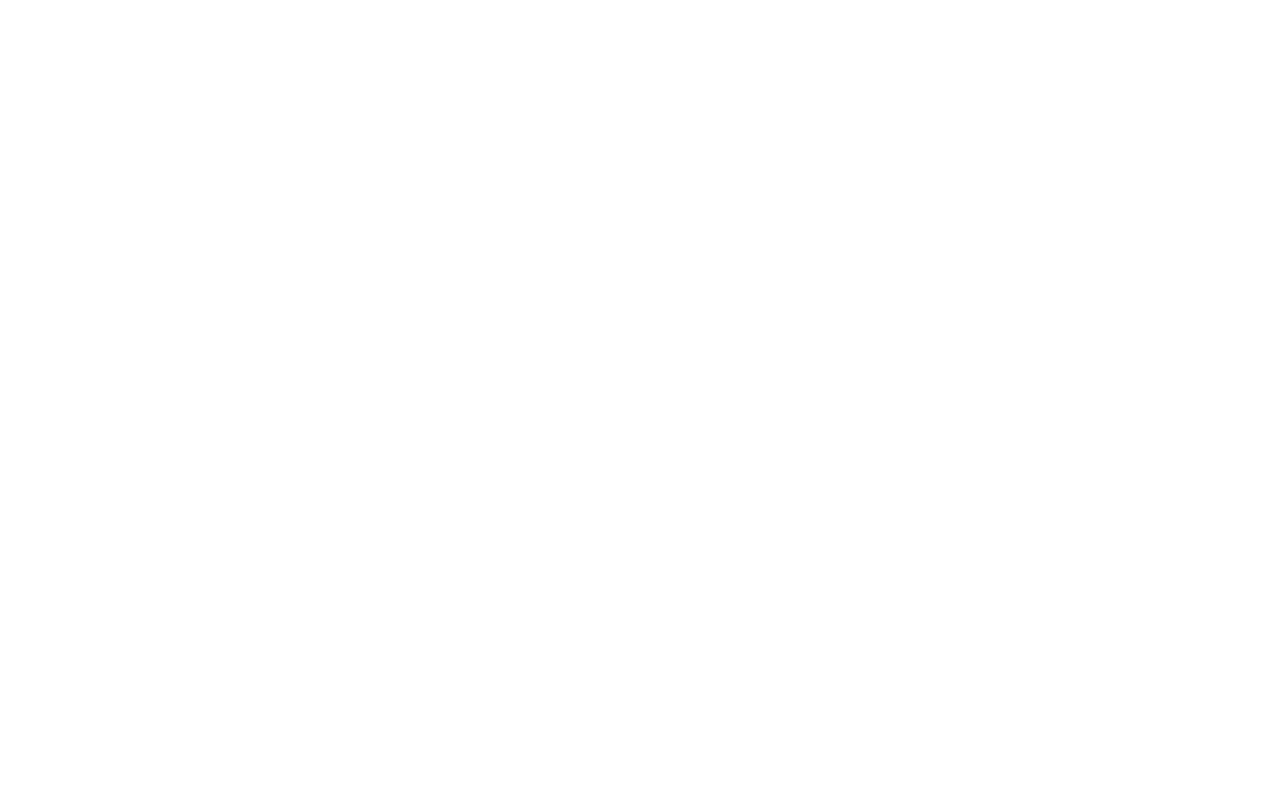
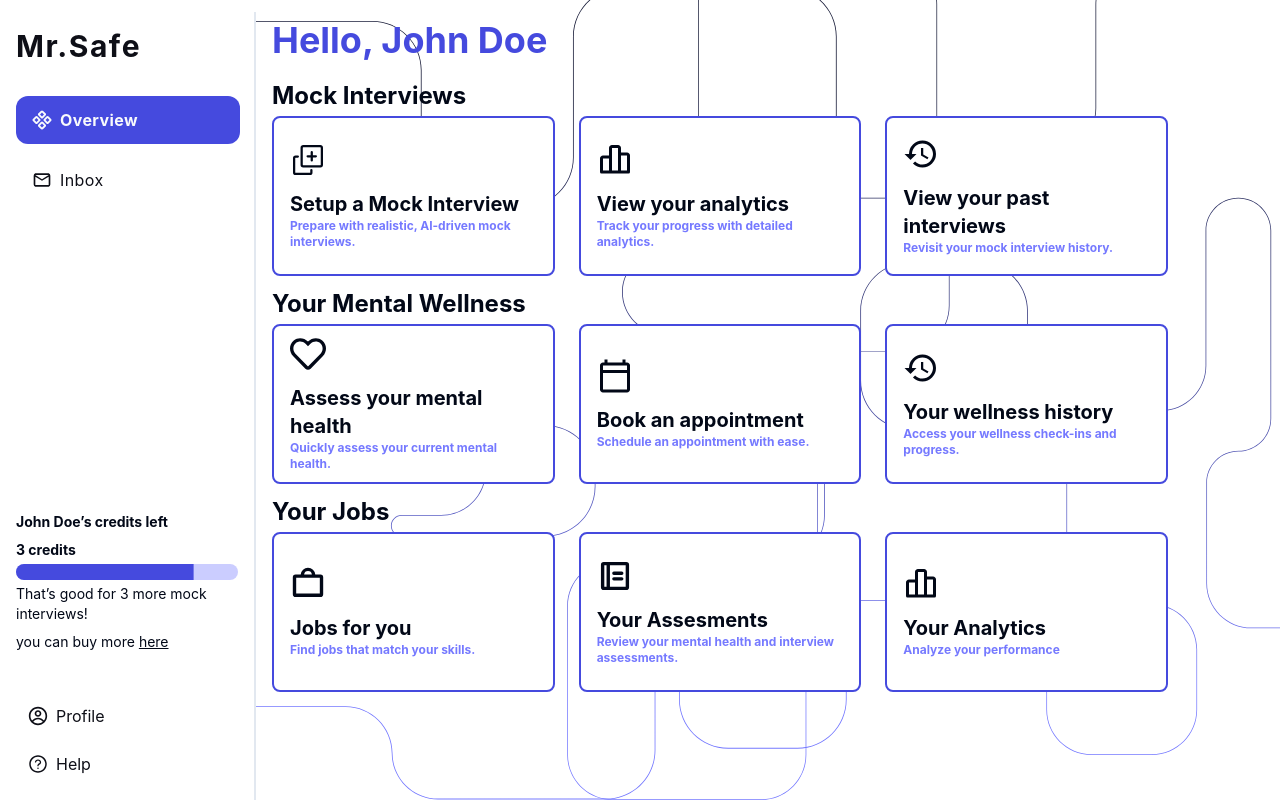
Before and after one commit to InterviewAndHealth/Frontend, a React (Vite) app: page /dashboard/overview in a window 1280 px wide. Before the commit this address had no page. Built offline with nearby package versions, Linux system fonts and the light colour scheme.

Commit message:
9 block pages done

```diff
--- a/src/layouts/DashBoardLayout.tsx
+++ b/src/layouts/DashBoardLayout.tsx
@@ -9,10 +9,10 @@
     <>
       <div className="relative flex">
         <div
-          className="lg:hidden fixed top-4 left-4 z-50 cursor-pointer"
+          className="lg:hidden fixed w-full bg-transparent h-14 backdrop-blur-sm z-50 cursor-pointer flex justify-end"
           onClick={() => setOpen(!open)}
         >
-          <IoReorderThreeOutline size={40} />
+          <IoReorderThreeOutline size={40} className="my-auto w-12 h-12" />
         </div>
         <div
           className={`fixed ${
@@ -33,7 +33,7 @@
         </div>
         {open && (
           <div
-            className="h-screen w-screen transition-all ease-in-out delay-25 absolute left-0 top-0 bg-black bg-opacity-70 "
+            className="fixed inset-0 transition-all ease-in-out delay-25 delay-25  bg-black bg-opacity-70 "
             onClick={() => setOpen(!open)}
           ></div>
         )}
--- /dev/null
+++ b/src/pages/Overview.tsx
@@ -0,0 +1,130 @@
+import { GoDuplicate } from "react-icons/go";
+import { BiBarChartAlt2 } from "react-icons/bi";
+import { MdHistory } from "react-icons/md";
+import { FaRegHeart } from "react-icons/fa";
+import { MdOutlineCalendarToday } from "react-icons/md";
+import { PiBagSimpleBold } from "react-icons/pi";
+import { PiNotebookBold } from "react-icons/pi";
+
+// Define a mapping object for icons
+const PiIcons = {
+  GoDuplicate: GoDuplicate,
+  BiBarChartAlt2: BiBarChartAlt2,
+  MdHistory: MdHistory,
+  FaRegHeart: FaRegHeart,
+  MdOutlineCalendarToday: MdOutlineCalendarToday,
+  PiBagSimpleBold: PiBagSimpleBold,
+  PiNotebookBold: PiNotebookBold,
+};
+type IconKeys = keyof typeof PiIcons;
+const Overview = () => {
+  const overviewMap = [
+    {
+      title: "Mock Interviews",
+      boxes: [
+        {
+          icon: "GoDuplicate" as IconKeys,
+          heading: "Setup a Mock Interview",
+          subHeading: "Prepare with realistic, AI-driven mock interviews.",
+        },
+        {
+          icon: "BiBarChartAlt2" as IconKeys,
+          heading: "View your analytics",
+          subHeading: "Track your progress with detailed analytics.",
+        },
+        {
+          icon: "MdHistory" as IconKeys,
+          heading: "View your past interviews",
+          subHeading: "Revisit your mock interview history.",
+        },
+      ],
+    },
+    {
+      title: "Your Mental Wellness",
+      boxes: [
+        {
+          icon: "FaRegHeart" as IconKeys,
+          heading: "Assess your mental health",
+          subHeading: "Quickly assess your current mental health.",
+        },
+        {
+          icon: "MdOutlineCalendarToday" as IconKeys,
+          heading: "Book an appointment",
+          subHeading: "Schedule an appointment with ease.",
+        },
+        {
+          icon: "MdHistory" as IconKeys,
+          heading: "Your wellness history",
+          subHeading: "Access your wellness check-ins and progress.",
+        },
+      ],
+    },
+    {
+      title: "Your Jobs",
+      boxes: [
+        {
+          icon: "PiBagSimpleBold" as IconKeys,
+          heading: "Jobs for you",
+          subHeading: "Find jobs that match your skills.",
+        },
+        {
+          icon: "PiNotebookBold" as IconKeys,
+          heading: "Your Assesments",
+          subHeading: "Review your mental health and interview assessments.",
+        },
+        {
+          icon: "BiBarChartAlt2" as IconKeys,
+          heading: "Your Analytics",
+          subHeading: "Analyze your performance",
+        },
+      ],
+    },
+  ];
+
+  return (
+    <>
+      <div className="ml-4 pr-4 xl:pr-28 pb-8">
+        <h1 className="font-bold text-4xl text-main-300 pt-16 pb-4 lg:py-5 ">
+          Hello, John Doe
+        </h1>
+        {overviewMap.map((section, index) => (
+          <div key={index} className="mb-3">
+            {/* Display the title */}
+            <h2 className="text-2xl font-bold mb-1">{section.title}</h2>
+
+            {/* Display the boxes */}
+            <div className="grid grid-cols-1 md:grid-cols-3 gap-6">
+              {section.boxes.map((box, i) => {
+                const IconComponent = PiIcons[box.icon]; // Dynamically pick the icon component
+
+                return (
+                  <div
+                    key={i}
+                    className="flex flex-col items-start justify-center p-4 bg-white rounded-lg border-main-300 border-2 h-40 "
+                  >
+                    {/* Render the icon dynamically */}
+                    <div className="mr-4 text-brandprimary text-2xl mb-3">
+                      {IconComponent ? (
+                        <IconComponent className="w-9 h-9" />
+                      ) : null}
+                    </div>
+
+                    {/* Render the heading and subheading */}
+                    <div>
+                      <h3 className="text-xl font-bold ">{box.heading}</h3>
+                      <p className="text-xs font-bold text-main-100">
+                        {box.subHeading}
+                      </p>
+                    </div>
+                  </div>
+                );
+              })}
+            </div>
+          </div>
+        ))}
+      </div>
+    </>
+  );
+};
+
+export default Overview;
--- a/src/pages/index.tsx
+++ b/src/pages/index.tsx
@@ -1,5 +1,6 @@
 import Login from "./auth/Login";
 import Register from "./auth/Register";
 import Home from "./Home";
+import Overview from "./Overview";
 
-export { Home, Login, Register };
+export { Home, Login, Register, Overview };
--- a/src/routes/Router.tsx
+++ b/src/routes/Router.tsx
@@ -1,5 +1,5 @@
 import { BrowserRouter, Route, Routes } from "react-router-dom";
-import { Home, Login } from "../pages";
+import { Home, Login, Overview } from "../pages";
 import DashBoardLayout from "@/layouts/DashBoardLayout";
 
 const Router = () => {
@@ -8,7 +8,9 @@
       <Routes>
         <Route path="/" element={<Home />} />
         <Route path="/login" element={<Login />} />
-        <Route path="/dashboard" element={<DashBoardLayout />}></Route>
+        <Route path="/dashboard" element={<DashBoardLayout />}>
+          <Route path="overview" element={<Overview />} />
+        </Route>
       </Routes>
     </BrowserRouter>
   );
```
